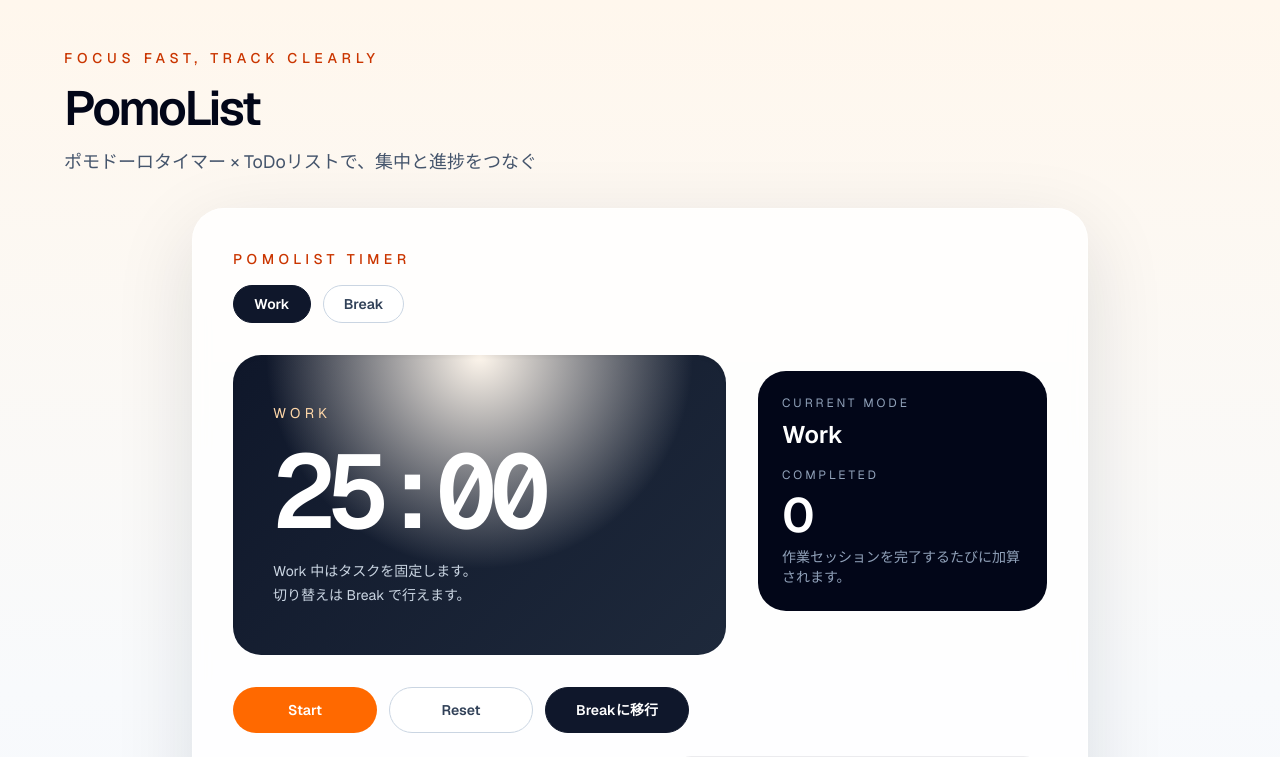
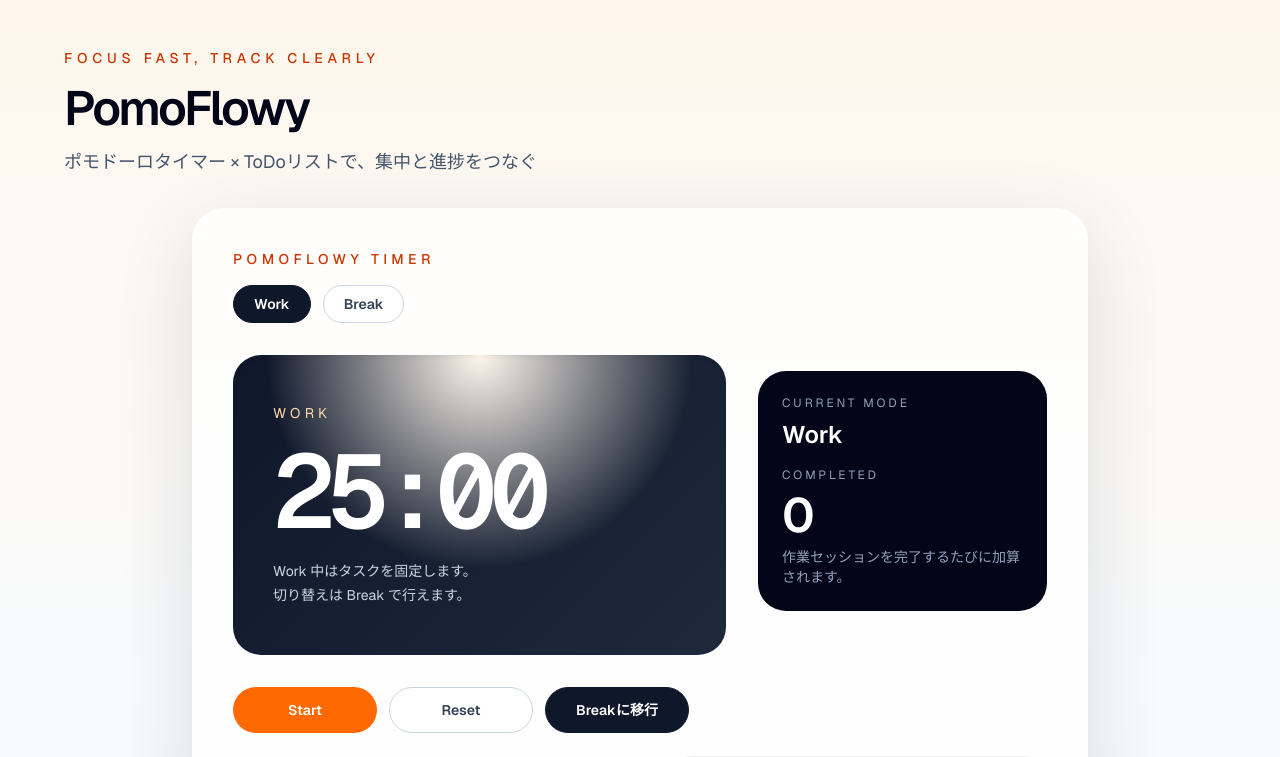
Before and after one commit to arakink/pomo-list, a Next.js app: page / in a window 1280 px wide. Shown: the top 757 px of the page. Built offline with nearby package versions, Linux system fonts and the light colour scheme.

Commit message:
refactor: プロジェクト名を PomoList から PomoFlowy に変更し、関連する全ての箇所を更新

```diff
--- a/app/layout.tsx
+++ b/app/layout.tsx
@@ -13,7 +13,7 @@ const geistMono = Geist_Mono({
 });
 
 export const metadata: Metadata = {
-  title: "PomoList",
+  title: "PomoFlowy",
   description: "すぐに集中、しっかり記録するためのポモドーロタイマー",
 };
 
--- a/app/page.tsx
+++ b/app/page.tsx
@@ -228,7 +228,7 @@ export default function Home() {
             Focus Fast, Track Clearly
           </p>
           <h1 className="text-4xl font-semibold tracking-[-0.05em] text-slate-950 sm:text-5xl">
-            PomoList
+            PomoFlowy
           </h1>
           <p className="max-w-xl text-base leading-7 text-slate-600 sm:text-lg">
             ポモドーロタイマー × ToDoリストで、集中と進捗をつなぐ
--- a/components/timer-panel.tsx
+++ b/components/timer-panel.tsx
@@ -275,7 +275,7 @@ export function TimerPanel({
         <div className="space-y-8">
           <div className="space-y-4">
             <p className="text-sm font-medium uppercase tracking-[0.32em] text-orange-700">
-              PomoList Timer
+              PomoFlowy Timer
             </p>
             <div className="flex flex-wrap gap-3">
               {(["work", "break"] as TimerMode[]).map((item) => {
--- a/package.json
+++ b/package.json
@@ -1,5 +1,5 @@
 {
-  "name": "pomo-list",
+  "name": "pomoflowy",
   "version": "0.1.0",
   "private": true,
   "scripts": {
```
Also changed, not shown: 3 other files (tests, documents, lock files or other folders).
